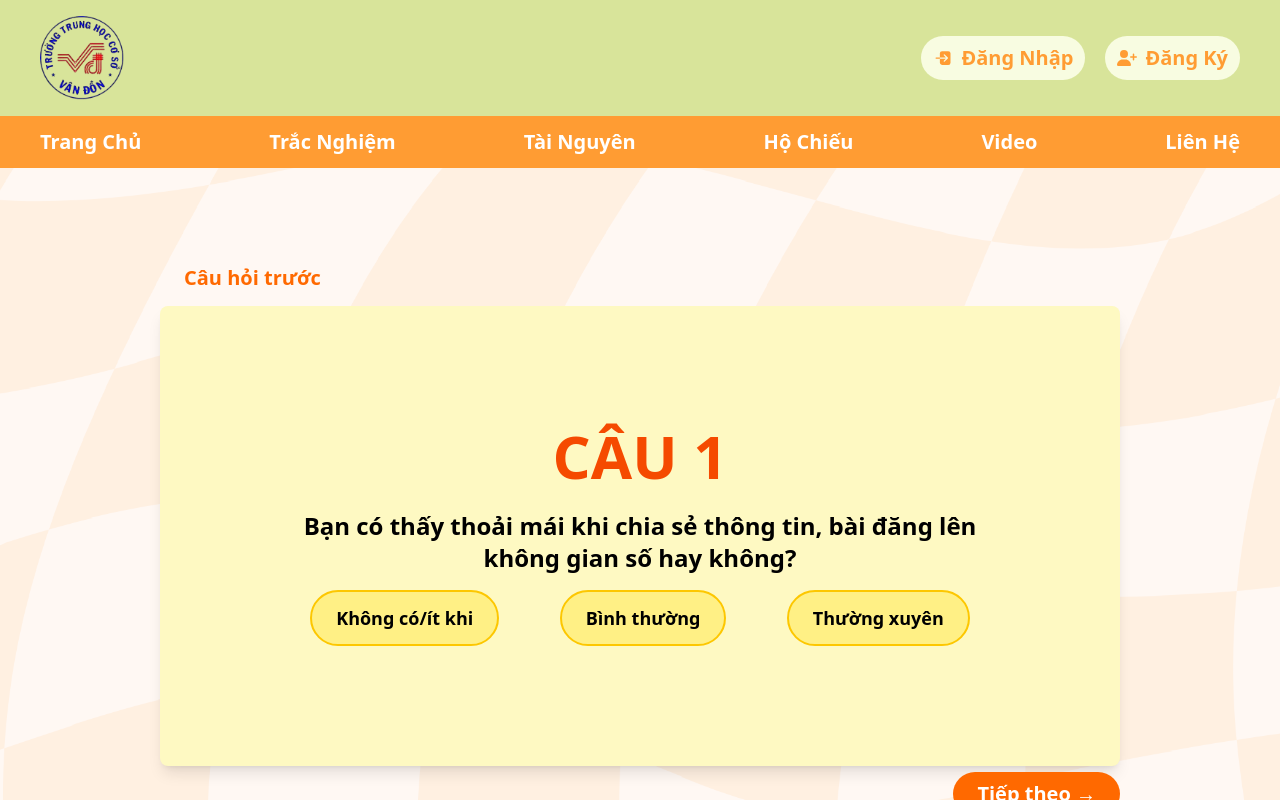
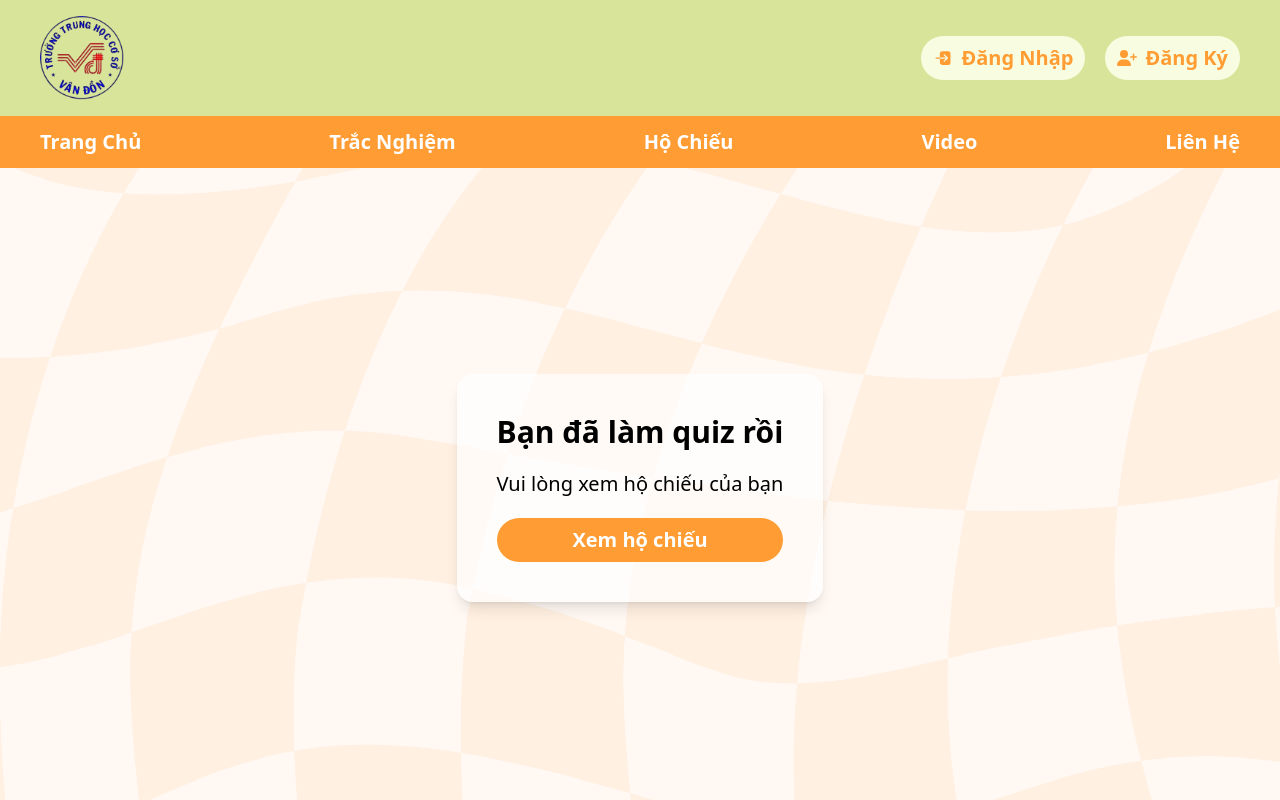
Before and after one commit to tuanemtramtinh/em_cua_kiet_fe, a React (Vite) app: page /quiz in a window 1280 px wide. Shown: the top 800 px of the page. Built offline with nearby package versions, Linux system fonts and the light colour scheme.

Commit message:
update quiz connect to passport

```diff
--- a/src/layout/Header.jsx
+++ b/src/layout/Header.jsx
@@ -5,7 +5,8 @@ import { FaUserPlus } from "react-icons/fa6";
 import Navbar from "./Navbar";
 import HeaderButton from "../components/HeaderButton";
 import AppContext from "../contexts/AppContext";
-import { useNavigate } from "react-router-dom";
+import { Link, useNavigate } from "react-router-dom";
+import { FaUser } from "react-icons/fa";
 
 const Header = () => {
   const navigate = useNavigate();
@@ -27,8 +28,11 @@ const Header = () => {
           <div className="flex gap-5">
             {user ? (
               <>
-                <div>
-                  <span className="mr-4 text-lg font-semibold text-[#333333]">
+                <div className="flex items-center gap-4">
+                  <Link to="/profile">
+                    <FaUser className="text-2xl" />
+                  </Link>
+                  <span className="text-lg font-semibold text-[#333333]">
                     Xin chào, {user.name}
                   </span>
                   <button
--- a/src/layout/Navbar.jsx
+++ b/src/layout/Navbar.jsx
@@ -9,11 +9,11 @@ const Navbar = () => {
           <Link to="/">Trang Chủ</Link>
         </li>
         <li>
-          <Link to="/passport">Trắc Nghiệm</Link>
+          <Link to="/quiz">Trắc Nghiệm</Link>
         </li>
-        <li>
+        {/* <li>
           <Link to="/resources">Tài Nguyên</Link>
-        </li>
+        </li> */}
         <li>
           <Link to="/passport">Hộ Chiếu</Link>
         </li>
--- a/src/pages/Passport.jsx
+++ b/src/pages/Passport.jsx
@@ -111,6 +111,10 @@ const Passport = () => {
                                   }
                                   alt="avatar"
                                   className="h-full w-full rounded-full object-cover shadow-lg"
+                                  onError={(e) => {
+                                    e.target.src =
+                                      "https://avatar.iran.liara.run/public/33";
+                                  }}
                                 />
                               </div>
                               <div className="mt-2 text-center">
@@ -228,6 +232,12 @@ const Passport = () => {
               <h2 className="mb-5 text-3xl font-bold">
                 Bạn cần phải làm quiz để thông tin được hiển thị
               </h2>
+              <button
+                onClick={() => navigate("/quiz")}
+                className="cursor-pointer rounded-3xl bg-[#FF9C33] px-5 py-2 text-xl font-bold text-white transition hover:bg-[#e68a00]"
+              >
+                Làm quiz ngay
+              </button>
             </div>
           </div>
         )
--- a/src/pages/Quiz.jsx
+++ b/src/pages/Quiz.jsx
@@ -1,30 +1,45 @@
-import React, { useState } from 'react';
-import Question1 from '../components/QuizPage/Question1';
-import Question2 from '../components/QuizPage/Question2';
-import Question3 from '../components/QuizPage/Question3';
-import Question4 from '../components/QuizPage/Question4';
-import Question5 from '../components/QuizPage/Question5';
-import Question6 from '../components/QuizPage/Question6';
-import Question7 from '../components/QuizPage/Question7';
-import Question8 from '../components/QuizPage/Question8';
-import Question9 from '../components/QuizPage/Question9';
-import Question10 from '../components/QuizPage/Question10';
-import Question11 from '../components/QuizPage/Question11';
-import Question12 from '../components/QuizPage/Question12';
-import Result from '../components/QuizPage/Result';
+import React, { useContext, useState } from "react";
+import Question1 from "../components/QuizPage/Question1";
+import Question2 from "../components/QuizPage/Question2";
+import Question3 from "../components/QuizPage/Question3";
+import Question4 from "../components/QuizPage/Question4";
+import Question5 from "../components/QuizPage/Question5";
+import Question6 from "../components/QuizPage/Question6";
+import Question7 from "../components/QuizPage/Question7";
+import Question8 from "../components/QuizPage/Question8";
+import Question9 from "../components/QuizPage/Question9";
+import Question10 from "../components/QuizPage/Question10";
+import Question11 from "../components/QuizPage/Question11";
+import Question12 from "../components/QuizPage/Question12";
+import Result from "../components/QuizPage/Result";
+import api from "../lib/axios";
+import AppContext from "../contexts/AppContext";
+import { useNavigate } from "react-router-dom";
 
 const questions = [
-  Question1, Question2, Question3, Question4,
-  Question5, Question6, Question7, Question8,
-  Question9, Question10, Question11, Question12
+  Question1,
+  Question2,
+  Question3,
+  Question4,
+  Question5,
+  Question6,
+  Question7,
+  Question8,
+  Question9,
+  Question10,
+  Question11,
+  Question12,
 ];
 
 const Quiz = () => {
+  const { user, setUser } = useContext(AppContext);
+  const navigate = useNavigate();
+
   const [currentQuestion, setCurrentQuestion] = useState(0);
   const [scores, setScores] = useState(Array(12).fill(null));
   const [showResult, setShowResult] = useState(false);
 
-  const handleAnswer = (score) => {
+  const handleAnswer = async (score) => {
     const newScores = [...scores];
     newScores[currentQuestion] = score;
     setScores(newScores);
@@ -32,8 +47,11 @@ const Quiz = () => {
     if (currentQuestion < 11) {
       setCurrentQuestion(currentQuestion + 1);
     } else {
-      const totalScore = newScores.reduce((sum, score) => sum + (score || 0), 0);
-      submitScoreToBackend(totalScore);
+      const totalScore = newScores.reduce(
+        (sum, score) => sum + (score || 0),
+        0,
+      );
+      await submitScoreToBackend(totalScore);
       setShowResult(true);
     }
   };
@@ -45,18 +63,13 @@ const Quiz = () => {
   };
 
   const submitScoreToBackend = async (totalScore) => {
-    try {
-      const response = await fetch('/api/submit-score', {
-        method: 'POST',
-        headers: {
-          'Content-Type': 'application/json',
-        },
-        body: JSON.stringify({ score: totalScore }),
-      });
-      if (!response.ok) throw new Error('Failed to submit score');
-    } catch (error) {
-      console.error('Error submitting score:', error);
-    }
+    console.log(user.id);
+    const response = await api.post(`user/assign-type/${user.id}`, {
+      point: totalScore,
+    });
+    const userInfo = response.data.data;
+    setUser(userInfo);
+    localStorage.setItem("userInfo", JSON.stringify(userInfo));
   };
 
   if (showResult) {
@@ -66,24 +79,26 @@ const Quiz = () => {
 
   const CurrentQuestionComponent = questions[currentQuestion];
 
-  return (
-    <div className="bg-[url(/background.svg)] bg-cover bg-center min-h-screen">
-      <div className="flex justify-center items-center min-h-[calc(100vh-64px)]">
+  return user && user.type === "khong" ? (
+    <div className="min-h-screen bg-[url(/background.svg)] bg-cover bg-center">
+      <div className="flex min-h-[calc(100vh-64px)] items-center justify-center">
         <div className="relative w-3/4">
           <button
             onClick={handlePrevious}
-            className="absolute left-0 top-[-50px] font-bold text-orange-500 text-xl px-6 py-2 rounded-full hover:underline min-w-[150px]"
+            className="absolute top-[-50px] left-0 min-w-[150px] rounded-full px-6 py-2 text-xl font-bold text-orange-500 hover:underline"
             disabled={currentQuestion === 0}
           >
             Câu hỏi trước
           </button>
-          <div className="bg-yellow-100 p-30 rounded-lg shadow-lg text-center">
-            <h2 className="text-6xl font-bold mb-6 text-orange-600">CÂU {currentQuestion + 1}</h2>
+          <div className="rounded-lg bg-yellow-100 p-30 text-center shadow-lg">
+            <h2 className="mb-6 text-6xl font-bold text-orange-600">
+              CÂU {currentQuestion + 1}
+            </h2>
             <CurrentQuestionComponent onAnswer={handleAnswer} />
           </div>
           <button
             onClick={() => handleAnswer(scores[currentQuestion] || 0)}
-            className="absolute right-0 bottom-[-50px] bg-orange-500 text-white font-bold text-xl px-6 py-2 rounded-full hover:bg-orange-600 flex items-center min-w-[150px]"
+            className="absolute right-0 bottom-[-50px] flex min-w-[150px] items-center rounded-full bg-orange-500 px-6 py-2 text-xl font-bold text-white hover:bg-orange-600"
             disabled={scores[currentQuestion] === null}
           >
             Tiếp theo &rarr;
@@ -91,6 +106,19 @@ const Quiz = () => {
         </div>
       </div>
     </div>
+  ) : (
+    <div className="flex h-[80vh] flex-col items-center justify-center bg-[url(/background.svg)] bg-cover bg-center">
+      <div className="flex flex-col rounded-2xl bg-white/70 p-10 shadow-lg">
+        <h2 className="mb-5 text-3xl font-bold">Bạn đã làm quiz rồi</h2>
+        <p className="mb-5 text-xl">Vui lòng xem hộ chiếu của bạn</p>
+        <button
+          onClick={() => navigate("/passport")}
+          className="cursor-pointer rounded-3xl bg-[#FF9C33] px-5 py-2 text-xl font-bold text-white transition hover:bg-[#e68a00]"
+        >
+          Xem hộ chiếu
+        </button>
+      </div>
+    </div>
   );
 };
 
--- a/src/pages/Register.jsx
+++ b/src/pages/Register.jsx
@@ -1,6 +1,5 @@
 import React, { useContext } from "react";
 import Form from "../components/Form";
-import { rules } from "eslint-plugin-react-refresh";
 import api from "../lib/axios";
 import AppContext from "../contexts/AppContext";
 import { useNavigate } from "react-router-dom";
```
